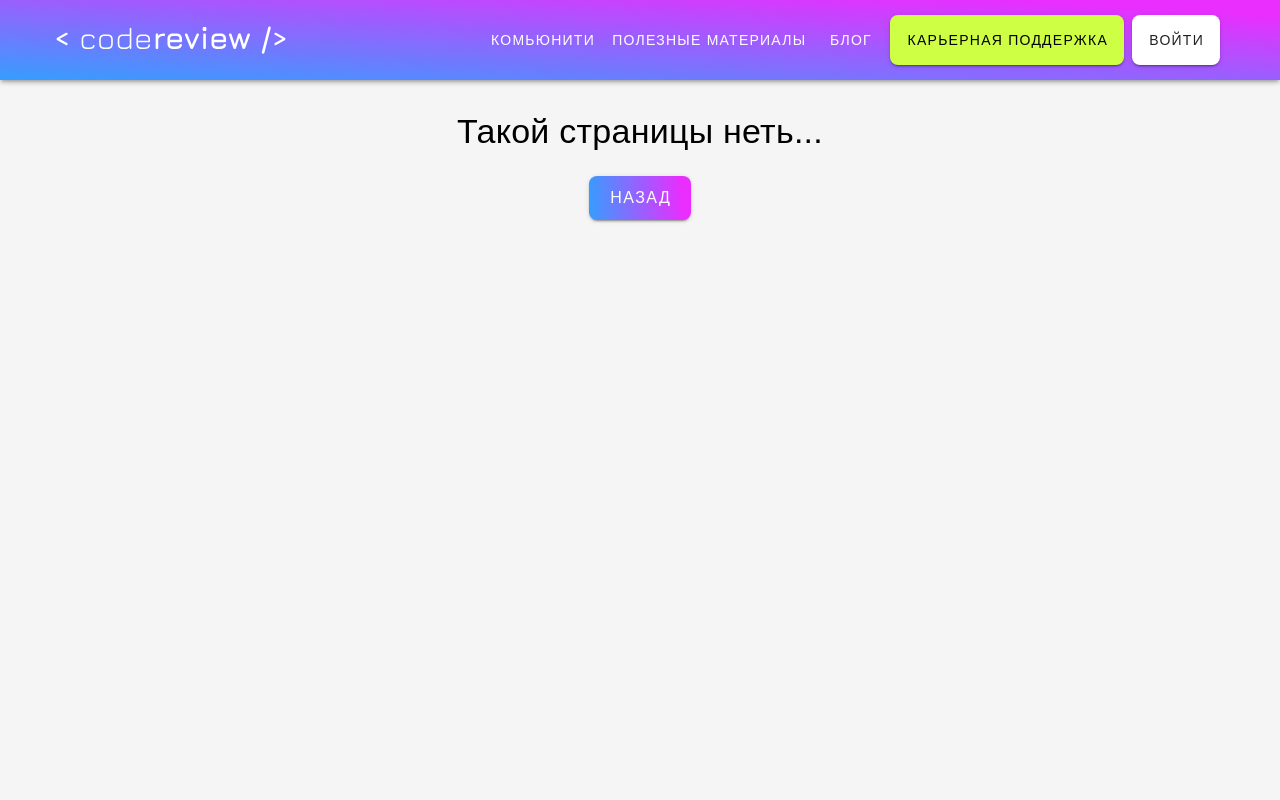
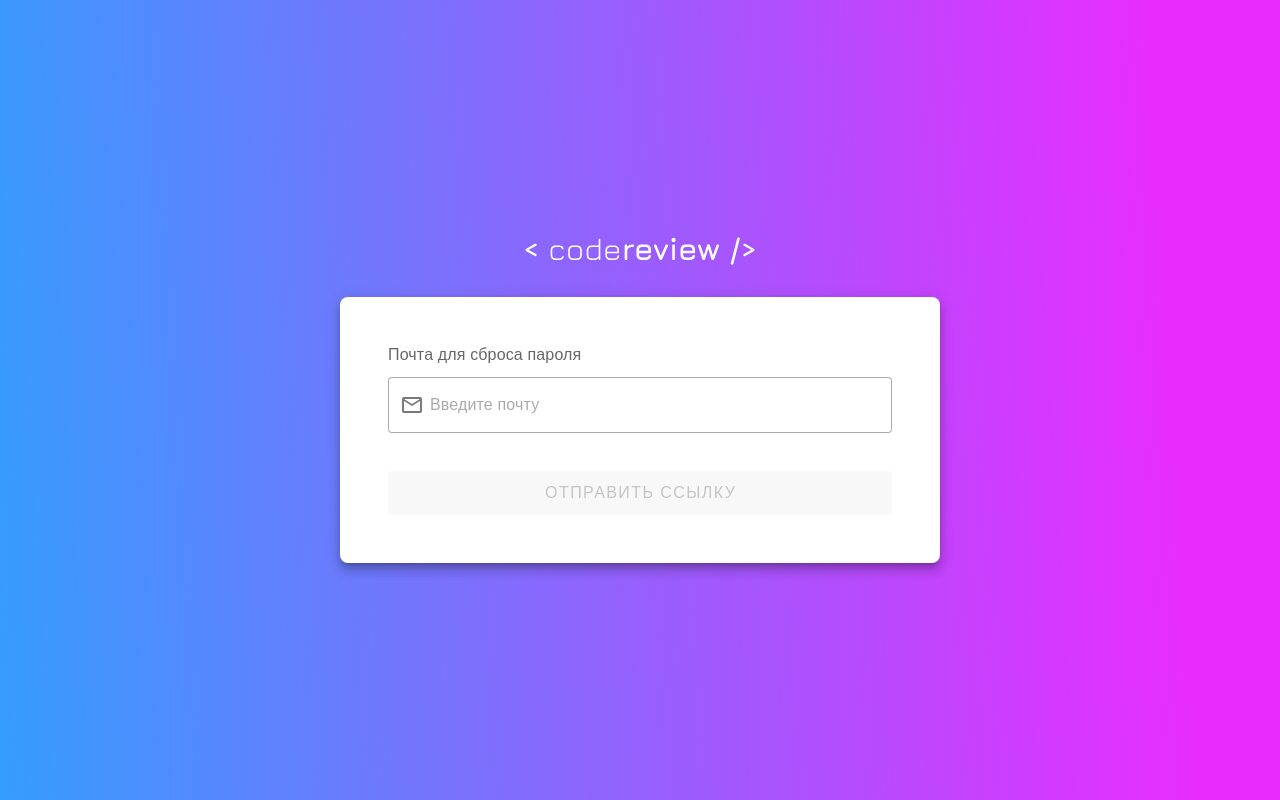
Before and after one commit to YourCodeReview/jobs, a Vue app in the folder frontend/: page /forgot-password in a window 1280 px wide. Before the commit this address led to /404. Shown: the top 800 px of the page. Built offline with nearby package versions, Linux system fonts and the light colour scheme; no server answers.

Commit message:
#45 ADD: Добавление функционала <<Забыли пароль>>

```diff
--- a/frontend/package.json
+++ b/frontend/package.json
@@ -18,7 +18,7 @@
     "@vuelidate/core": "^2.0.3",
     "@vuelidate/validators": "^2.0.4",
     "axios": "^1.4.0",
-    "firebase": "^10.3.1",
+    "firebase": "^10.13.1",
     "gh-pages": "^6.0.0",
     "lodash.debounce": "^4.0.8",
     "pinia": "^2.0.23",
--- a/frontend/src/hooks/useFirebase.js
+++ b/frontend/src/hooks/useFirebase.js
@@ -110,6 +110,7 @@ export function useFirebase() {
   })
 
   return {
+    auth,
     currentUser,
     isLoggedIn,
     isLoading,
--- a/frontend/src/router/index.js
+++ b/frontend/src/router/index.js
@@ -30,6 +30,16 @@ const routes = [
         name: 'Login',
         path: '/login',
         component: () => import('@/views/LoginView.vue')
+      },
+      {
+        name: 'ForgotPassword',
+        path: '/forgot-password',
+        component: () => import('@/views/ForgotPasswordView.vue')
+      },
+      {
+        name: 'ResetPassword',
+        path: '/reset-password',
+        component: () => import('@/views/ResetPasswordView.vue')
       }
     ]
   },
--- /dev/null
+++ b/frontend/src/views/ForgotPasswordView.vue
@@ -0,0 +1,91 @@
+<script setup>
+import { ref } from 'vue'
+import { sendPasswordResetEmail } from 'firebase/auth'
+import svgLogo from '@/components/_icons/svgLogo.vue'
+import uiSnackbar from '@/components/_ui/uiSnackbar.vue'
+import { useFirebase } from '@/hooks/useFirebase'
+
+const { auth } = useFirebase()
+
+const snackbar = ref(false)
+const snackbarMessage = ref('')
+
+const email = ref('')
+const isFormValid = ref(false)
+const isSubmitSuccess = ref(false)
+
+const emailRules = [
+  (v) => !!v || 'Email обязателен для заполнения',
+  (v) => /.+@.+\..+/.test(v) || 'Введите корректный email'
+]
+
+const form = ref(null)
+
+const submitForm = async () => {
+  if (form.value.validate()) {
+    try {
+      await sendPasswordResetEmail(auth, email.value)
+      snackbarMessage.value = 'Ссылка для сброса пароля отправлена на вашу почту.'
+      isSubmitSuccess.value = true
+      snackbar.value = true
+    } catch (error) {
+      console.error('Error sending password reset email:', error)
+      snackbarMessage.value = 'Ошибка при отправке ссылки для сброса пароля.'
+      isSubmitSuccess.value = false
+      snackbar.value = true
+    }
+  } else {
+    console.log('Форма заполнена неверно')
+  }
+}
+</script>
+
+<template>
+  <div class="background pa-8 h-screen d-flex flex-column justify-center align-center">
+    <svg-logo />
+    <v-card
+      class="mx-auto pa-8 mt-8 w-100"
+      elevation="8"
+      min-width="323"
+      max-width="600"
+      rounded="lg"
+    >
+      <v-card-title v-if="!isSubmitSuccess">
+        <span class="text-subtitle-1 text-medium-emphasis">Почта для сброса пароля</span>
+      </v-card-title>
+      <v-card-text v-if="!isSubmitSuccess">
+        <v-form ref="form" v-model="isFormValid" @submit.prevent="submitForm">
+          <v-text-field
+            class="mb-4"
+            v-model="email"
+            :rules="emailRules"
+            placeholder="Введите почту"
+            prepend-inner-icon="mdi-email-outline"
+            variant="outlined"
+            required
+          ></v-text-field>
+
+          <v-btn type="submit" class="w-100" variant="tonal" size="large" :disabled="!isFormValid">
+            Отправить ссылку
+          </v-btn>
+        </v-form>
+      </v-card-text>
+      <h3 v-else class="text-center">
+        Проверьте почту <br />
+        {{ email }}
+      </h3>
+    </v-card>
+    <uiSnackbar
+      :color="isSubmitSuccess ? 'green' : 'red'"
+      v-model="snackbar"
+      :message="snackbarMessage"
+    />
+  </div>
+</template>
+
+<style scoped>
+.background {
+  position: relative;
+  background-image: var(--purple-gradient);
+}
+</style>
--- a/frontend/src/views/LoginView.vue
+++ b/frontend/src/views/LoginView.vue
@@ -61,7 +61,7 @@ const handlePhoneModalWithGoogle = async ({ act }) => {
   }
   showModal.value = false
   handleReset()
-  auth.isLoggedIn.value ? router.back() : (snackbar.value = true)
+  auth.isLoggedIn.value ? router.replace({ name: 'Jobs' }) : (snackbar.value = true)
 }
 
 const authenticate = async (email, password, phoneNumber) => {
@@ -73,7 +73,7 @@ const authenticate = async (email, password, phoneNumber) => {
   }
   subscribe(auth.currentUser.value.email)
   handleReset()
-  auth.isLoggedIn.value ? router.back() : (snackbar.value = true)
+  auth.isLoggedIn.value ? router.replace({ name: 'Jobs' }) : (snackbar.value = true)
 }
 
 const googleAuth = async () => {
@@ -83,7 +83,7 @@ const googleAuth = async () => {
   if (!currentUserFromDatabase.phone) {
     showModal.value = true
   } else {
-    auth.isLoggedIn.value ? router.back() : (snackbar.value = true)
+    auth.isLoggedIn.value ? router.replace({ name: 'Jobs' }) : (snackbar.value = true)
   }
 }
 
@@ -171,10 +171,21 @@ onMounted(() => {
             <v-icon icon="mdi-chevron-right"></v-icon>
           </v-btn>
         </v-card-text>
+        <v-card-text class="text-center" v-if="type !== 'register'">
+          <v-btn
+            class="text-decoration-none text-pink"
+            variant="text"
+            size="small"
+            @click="router.push({ name: 'ForgotPassword' })"
+          >
+            Забыли пароль?
+            <v-icon icon="mdi-chevron-right"></v-icon>
+          </v-btn>
+        </v-card-text>
       </v-card>
       <ui-snackbar color="red" v-model="snackbar" :message="auth.errorMsg.value" />
     </v-form>
-    <v-btn class="btn__close" icon="mdi-close" @click="router.back()"></v-btn>
+    <v-btn class="btn__close" icon="mdi-close" @click="router.replace({ name: 'Jobs' })"></v-btn>
     <v-dialog v-model="showModal" max-width="400" persistent transition="dialog-bottom-transition">
       <v-form>
         <v-card title="Введите номер телефона">
--- /dev/null
+++ b/frontend/src/views/ResetPasswordView.vue
@@ -0,0 +1,115 @@
+<script setup>
+import { ref } from 'vue'
+import { useRouter, useRoute } from 'vue-router'
+import { confirmPasswordReset } from 'firebase/auth'
+import { useFirebase } from '@/hooks/useFirebase'
+import svgLogo from '@/components/_icons/svgLogo.vue'
+import uiSnackbar from '@/components/_ui/uiSnackbar.vue'
+
+const password = ref('')
+const confirmPassword = ref('')
+const isFormValid = ref(false)
+const visiblePasswordEnter = ref(false)
+const visiblePasswordConfirm = ref(false)
+const form = ref(null)
+const isSubmitSuccess = ref(false)
+const snackbarMessage = ref('')
+const snackbar = ref(false)
+
+const passwordRules = [
+  (v) => !!v || 'Поле для ввода пароля обязательно',
+  (v) => v.length >= 6 || 'Пароль должен содержать не менее 6 символов'
+]
+const confirmPasswordRules = [
+  (v) => !!v || 'Подтверждение пароля обязательно',
+  (v) => v === password.value || 'Пароли должны совпадать'
+]
+
+// Получаем код восстановления пароля из URL
+const route = useRoute()
+const oobCode = route.query.oobCode
+
+const router = useRouter()
+
+const resetPassword = async () => {
+  if (form.value.validate()) {
+    try {
+      if (password.value !== confirmPassword.value) {
+        throw new Error('Passwords do not match')
+      }
+
+      const { auth } = useFirebase()
+      await confirmPasswordReset(auth, oobCode, password.value)
+      isSubmitSuccess.value = true
+      snackbarMessage.value = 'Пароль успешно изменен'
+      snackbar.value = true
+      router.replace({ name: 'Login' })
+    } catch (error) {
+      isSubmitSuccess.value = false
+      snackbarMessage.value = 'Не удалось сменить пароль. Повторите попытку.'
+      snackbar.value = true
+    }
+  } else {
+    console.log('Форма заполнена неверно')
+  }
+}
+</script>
+
+<template>
+  <div class="background pa-8 h-screen d-flex flex-column justify-center align-center">
+    <svg-logo />
+    <v-card
+      class="mx-auto pa-8 mt-8 w-100"
+      elevation="8"
+      min-width="260"
+      max-width="600"
+      rounded="lg"
+    >
+      <v-card-title>
+        <span class="text-subtitle-1 text-medium-emphasis text-wrap">Введите новый пароль</span>
+      </v-card-title>
+      <v-card-text>
+        <v-form ref="form" v-model="isFormValid" @submit.prevent="resetPassword">
+          <v-text-field
+            class="mb-4"
+            v-model="password"
+            placeholder="Введите пароль"
+            prepend-inner-icon="mdi-lock-outline"
+            :rules="passwordRules"
+            variant="outlined"
+            required
+            :append-inner-icon="visiblePasswordEnter ? 'mdi-eye-off' : 'mdi-eye'"
+            :type="visiblePasswordEnter ? 'text' : 'password'"
+            @click:append-inner="visiblePasswordEnter = !visiblePasswordEnter"
+          />
+          <v-text-field
+            v-model="confirmPassword"
+            placeholder="Подтвердите пароль"
+            prepend-inner-icon="mdi-lock-outline"
+            :rules="confirmPasswordRules"
+            variant="outlined"
+            required
+            :append-inner-icon="visiblePasswordConfirm ? 'mdi-eye-off' : 'mdi-eye'"
+            :type="visiblePasswordConfirm ? 'text' : 'password'"
+            @click:append-inner="visiblePasswordConfirm = !visiblePasswordConfirm"
+          />
+          <v-btn type="submit" class="w-100" variant="tonal" size="large" :disabled="!isFormValid">
+            Изменить пароль
+          </v-btn>
+        </v-form>
+      </v-card-text>
+    </v-card>
+    <uiSnackbar
+      :color="isSubmitSuccess ? 'green' : 'red'"
+      v-model="snackbar"
+      :message="snackbarMessage"
+    />
+  </div>
+</template>
+
+<style scoped>
+.background {
+  position: relative;
+  background-image: var(--purple-gradient);
+}
+</style>
--- a/frontend/vite.config.js
+++ b/frontend/vite.config.js
@@ -13,30 +13,22 @@ export default defineConfig({
       template: { transformAssetUrls }
     }),
     vuetify({
-      autoImport: true,
-    }),
+      autoImport: true
+    })
   ],
-  define: { 'process.env': {} },
+  define: { 'process.env': {}, __VUE_PROD_HYDRATION_MISMATCH_DETAILS__: false },
   resolve: {
     alias: {
       '@': fileURLToPath(new URL('./src', import.meta.url))
     },
-    extensions: [
-      '.js',
-      '.json',
-      '.jsx',
-      '.mjs',
-      '.ts',
-      '.tsx',
-      '.vue',
-    ],
+    extensions: ['.js', '.json', '.jsx', '.mjs', '.ts', '.tsx', '.vue']
   },
   server: {
     watch: {
-      usePolling: true,
+      usePolling: true
     },
     host: true,
     strictPort: true,
-    port: 3000,
-  },
+    port: 3000
+  }
 })
```
Also changed, not shown: 1 other file (tests, documents, lock files or other folders).
